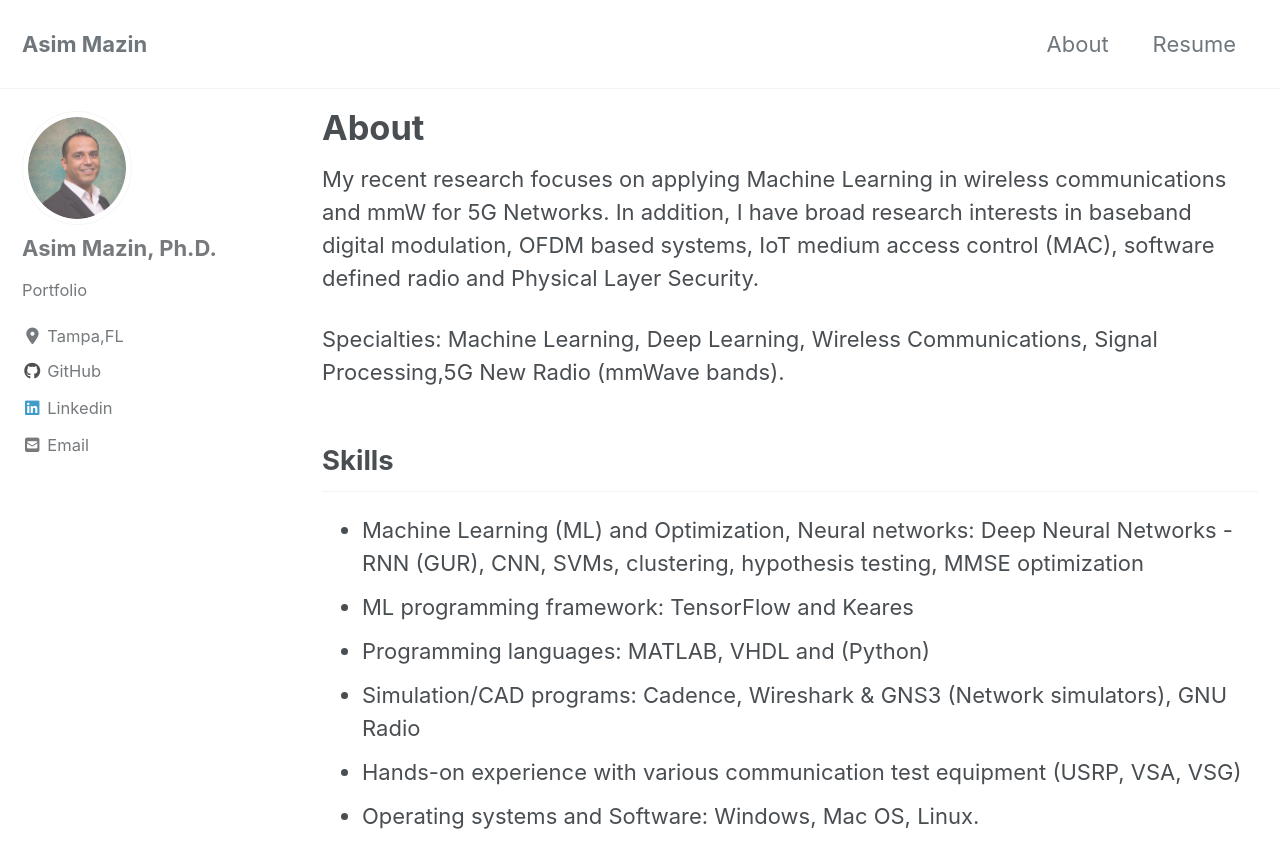
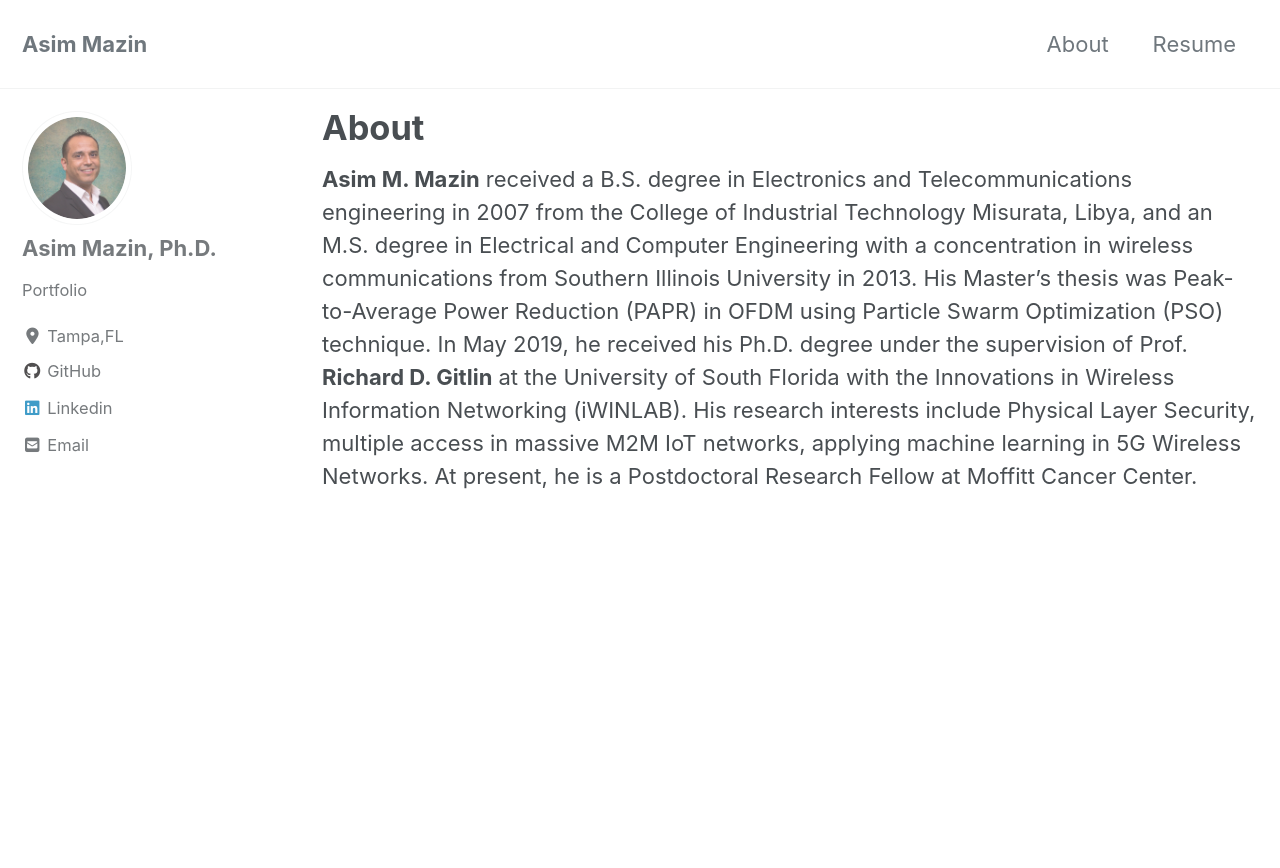
Before and after one commit to AsimMazin/Asimmazin.github.io, a Jekyll site: the page built from _pages/about.md, in a window 1280 px wide and 900 px high. Shown: the top 868 px of the window. Built offline with Jekyll 4.4.1, drawn with Linux system fonts in a browser that asks for light colours; cached includes are drawn as plain includes; nearby versions of some CDN libraries.

Commit message:
New modifications

```diff
--- a/_pages/about.md
+++ b/_pages/about.md
@@ -5,16 +5,8 @@ classes: wide
 header:
     #image:
 ---
-My recent research focuses on applying Machine Learning in wireless communications and mmW for 5G Networks. In addition, I have broad research interests in baseband digital modulation, OFDM based systems, IoT medium access control (MAC), software defined radio and Physical Layer Security.
-
-Specialties: Machine Learning, Deep Learning, Wireless Communications, Signal Processing,5G New Radio (mmWave bands).
-
-Skills
-----------------
-- Machine Learning (ML) and Optimization, Neural networks: Deep Neural Networks - RNN (GUR),
-  CNN, SVMs, clustering, hypothesis testing, MMSE optimization
-- ML programming framework: TensorFlow and Keares
-- Programming languages: MATLAB, VHDL and (Python)
-- Simulation/CAD programs: Cadence, Wireshark & GNS3 (Network simulators), GNU Radio
-- Hands-on experience with various communication test equipment (USRP, VSA, VSG)
-- Operating systems and Software: Windows, Mac OS, Linux.
+**Asim M. Mazin** received a B.S. degree in Electronics and Telecommunications engineering in 2007 from the College of
+Industrial Technology Misurata, Libya, and an M.S. degree in Electrical and Computer Engineering with a concentration in wireless communications from Southern Illinois University in 2013.
+His Master's thesis was Peak-to-Average Power Reduction (PAPR) in OFDM using Particle Swarm Optimization (PSO) technique.
+In May 2019, he received his Ph.D. degree under the supervision of Prof. **Richard D. Gitlin** at the University of South Florida with the Innovations in Wireless Information Networking (iWINLAB).
+His research interests include Physical Layer Security, multiple access in massive M2M IoT networks, applying machine learning in 5G Wireless Networks. At present, he is a Postdoctoral Research Fellow at Moffitt Cancer Center.
```
